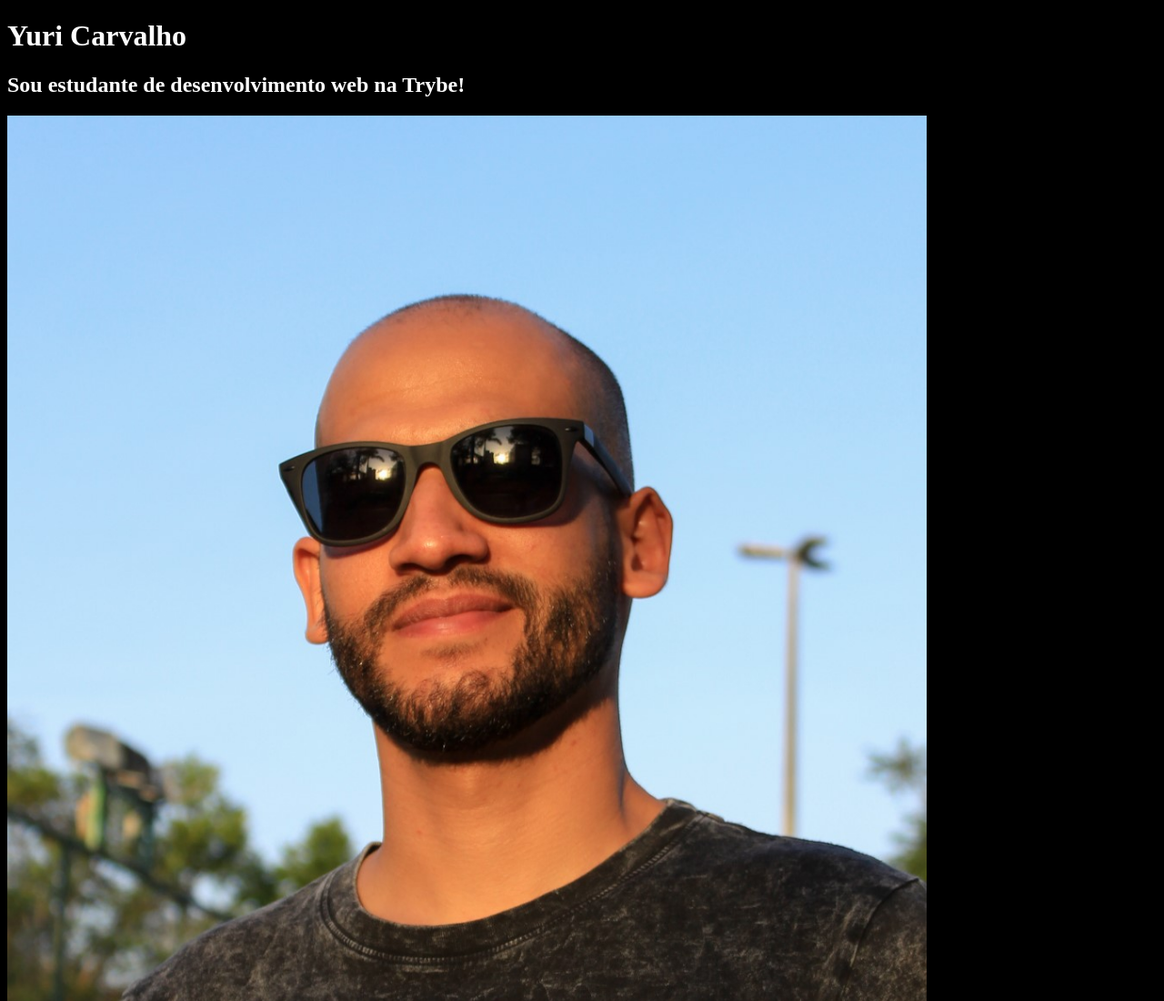
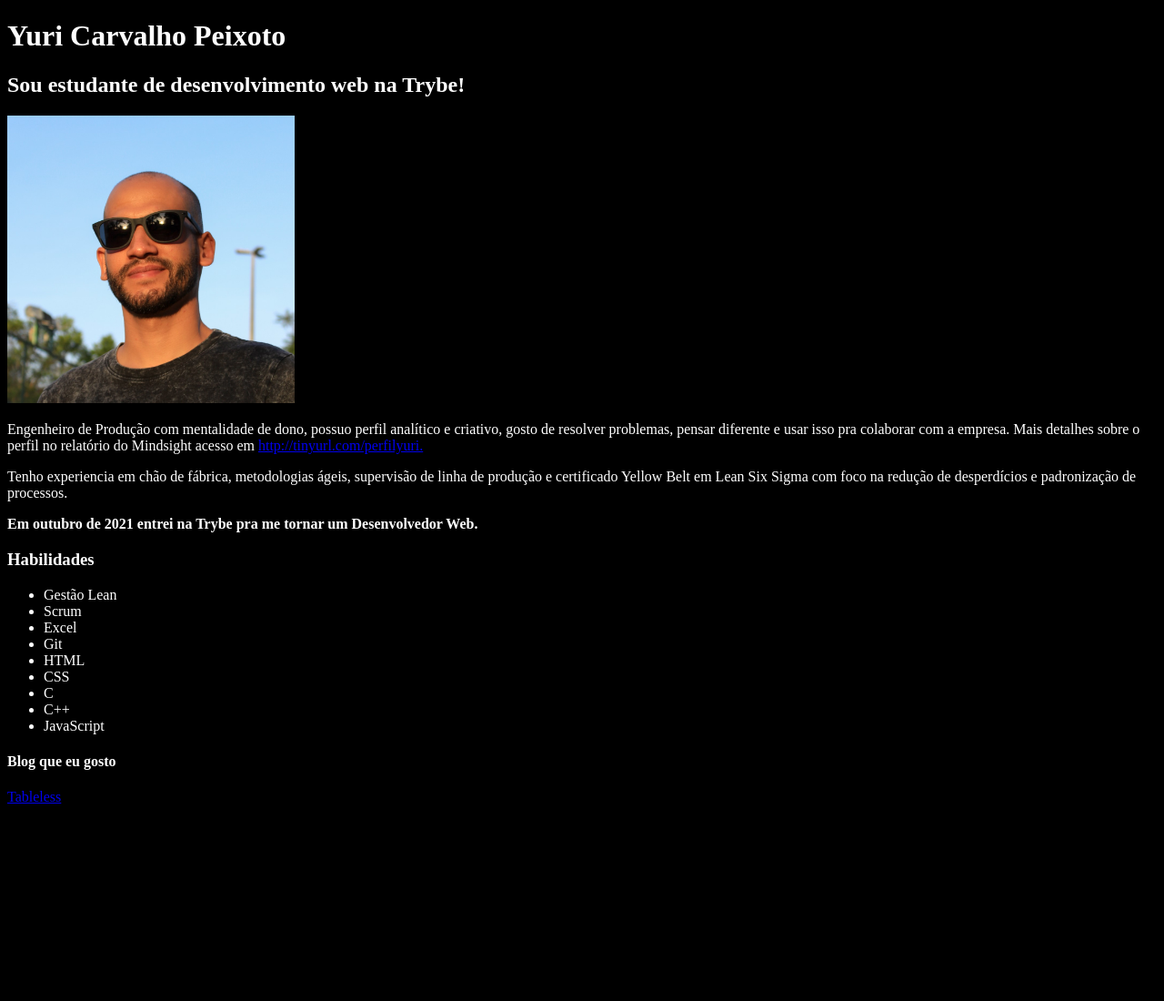
Before and after one commit to YuriCPS/portfolio-trybe, a plain HTML site: page index.html in a window 1280 px wide. Shown: the top 1100 px of the page at 91% size. After the commit the page ends 893 px from the top, so only its background shows below. Drawn offline with Linux system fonts and the light colour scheme.

Commit message:
Ajuste dos Arquivos

```diff
--- a/index.html
+++ b/index.html
@@ -9,10 +9,10 @@
 </head>
 <body>
 
-    <h1>Yuri Carvalho</h1>
+    <h1>Yuri Carvalho Peixoto</h1>
     <h2>Sou estudante de desenvolvimento web na Trybe!</h2>
 
-    <img id="perfil" alt="Foto de Yuri Carvalho" src="imagens/perfil.jpg" width="80%">
+    <img id="perfil" alt="Foto de Yuri Carvalho" src="imagens/perfil.jpg" width="25%">
 
     <p>Engenheiro de Produção com mentalidade de dono, possuo perfil analítico e criativo, gosto de resolver problemas, pensar diferente e usar isso pra colaborar com a empresa. Mais detalhes sobre o perfil no relatório do Mindsight acesso em <a href="http://tinyurl.com/perfilyuri" target="_blank">http://tinyurl.com/perfilyuri.</a> </p>
     <p>Tenho experiencia em chão de fábrica, metodologias ágeis, supervisão de linha de produção e certificado Yellow Belt em Lean Six Sigma com foco na redução de desperdícios e padronização de processos.</p>
```
Also changed, not shown: ind.html (deleted), ind2.html (deleted), novo.txt (deleted).
